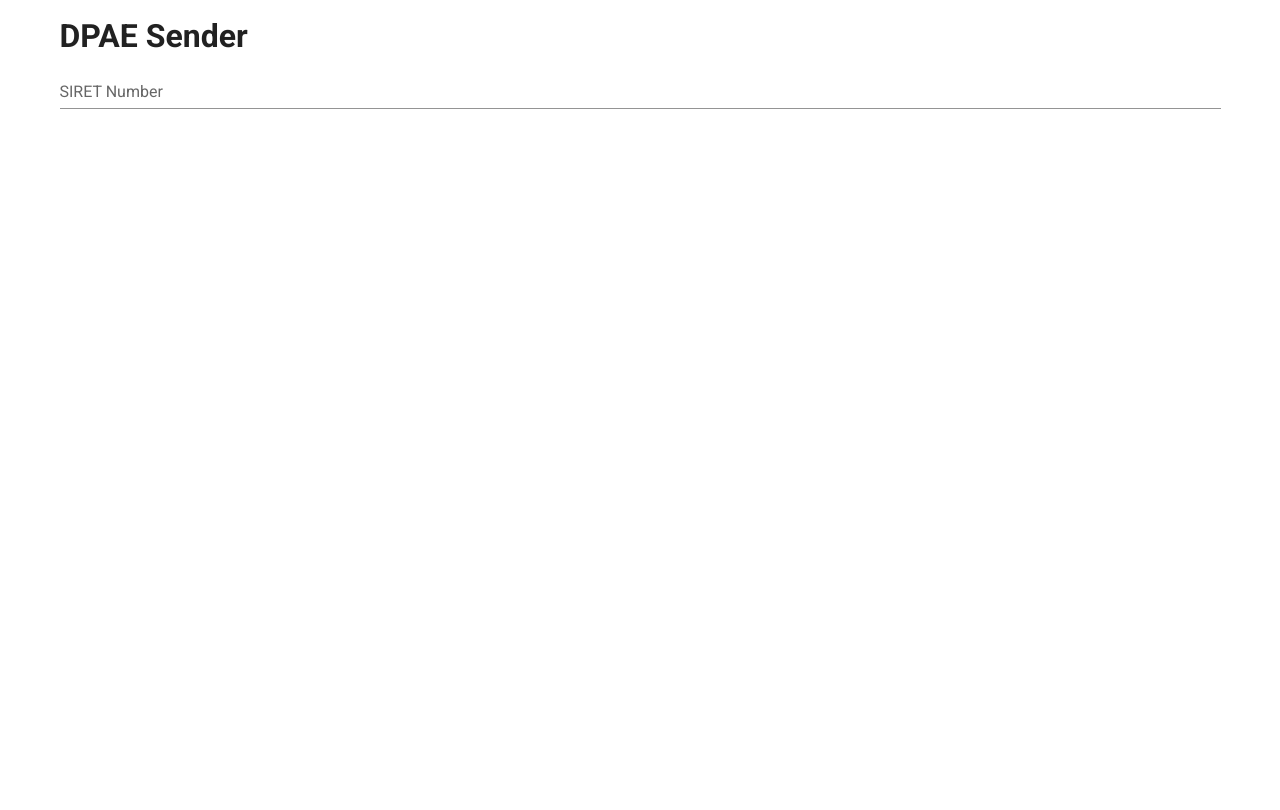
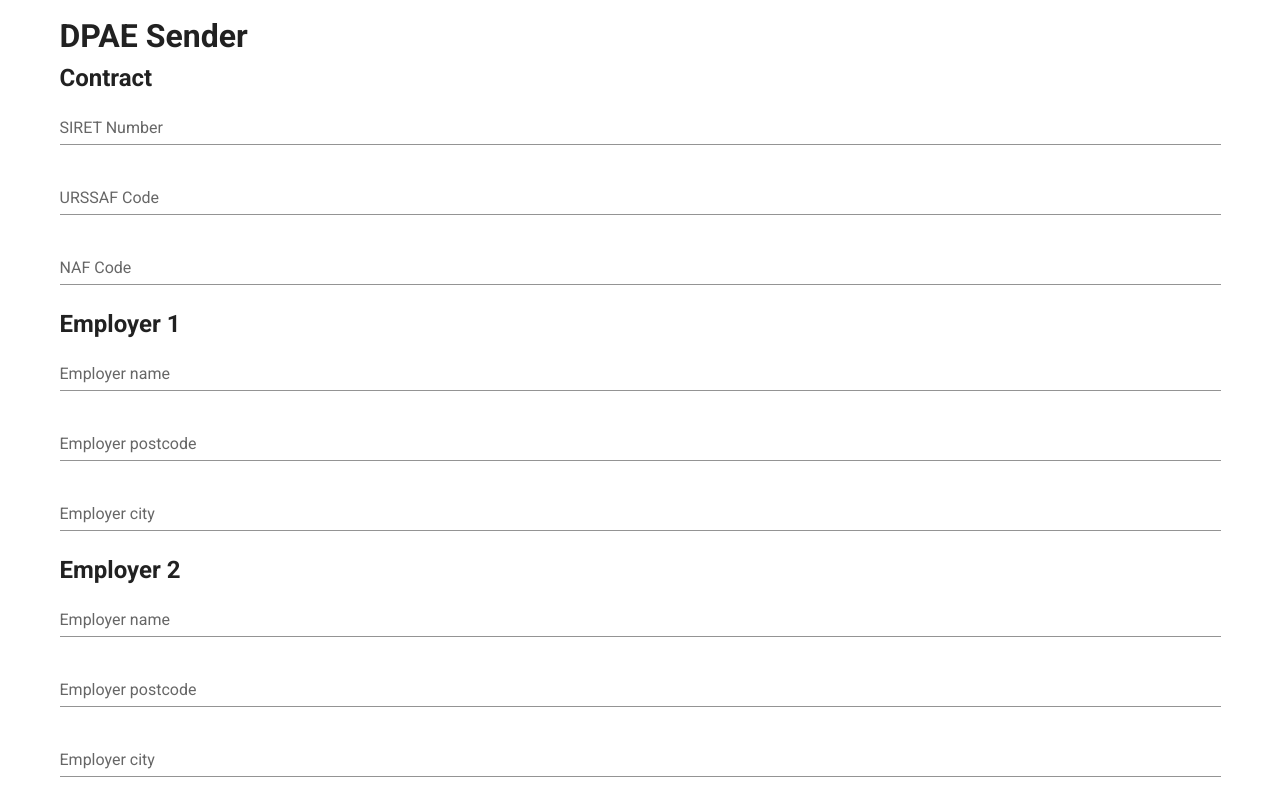
Before and after one commit to Meyerka/dpae-sender, a Vue app: page / in a window 1280 px wide. Built offline with nearby package versions, Linux system fonts and the light colour scheme.

Commit message:
data model for employers

```diff
--- a/src/components/InputForm.vue
+++ b/src/components/InputForm.vue
@@ -2,10 +2,23 @@
   <div>
     <v-container>
       <h1>DPAE Sender</h1>
+
+      <h2>Contract</h2>
       <v-text-field v-model="siretNumber" label="SIRET Number"></v-text-field>
-      <input type="text" v-model="urssafCode" />
-      <input type="text" v-model="nafCode" />
-      <input type="text" v-model="employerName" />
+      <v-text-field v-model="urssafCode" label="URSSAF Code"></v-text-field>
+      <v-text-field v-model="nafCode" label="NAF Code"></v-text-field>
+
+      <h2>Employer 1</h2>
+      <v-text-field v-model="employer[0].name" label="Employer name"></v-text-field>
+      <v-text-field v-model="employer[0].postCode" label="Employer postcode"></v-text-field>
+      <v-text-field v-model="employer[0].city" label="Employer city"></v-text-field>
+
+      <h2>Employer 2</h2>
+      <v-text-field v-model="employer[1].name" label="Employer name"></v-text-field>
+      <v-text-field v-model="employer[1].postCode" label="Employer postcode"></v-text-field>
+      <v-text-field v-model="employer[1].city" label="Employer city"></v-text-field>
+
+      <h1>{{employer[1].postCode}}</h1>
     </v-container>
   </div>
 </template>
@@ -16,6 +29,18 @@ export default {
   data: () => ({
     siretNumber: "",
     urssafCode: "",
+    employer: [
+      {
+        name: "",
+        postCode: "",
+        city: "",
+      },
+      {
+        name: "",
+        postCode: "",
+        city: "",
+      },
+    ],
   }),
   props: {},
 };
```
